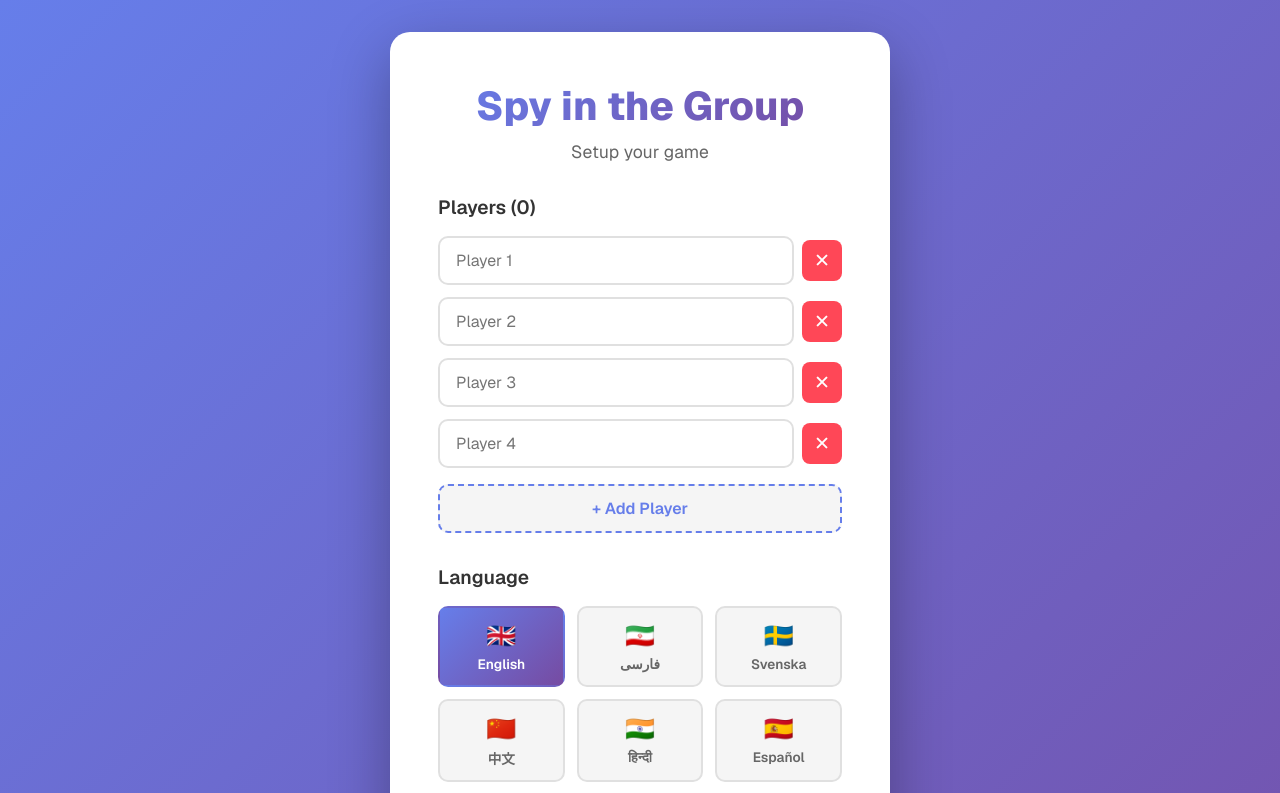
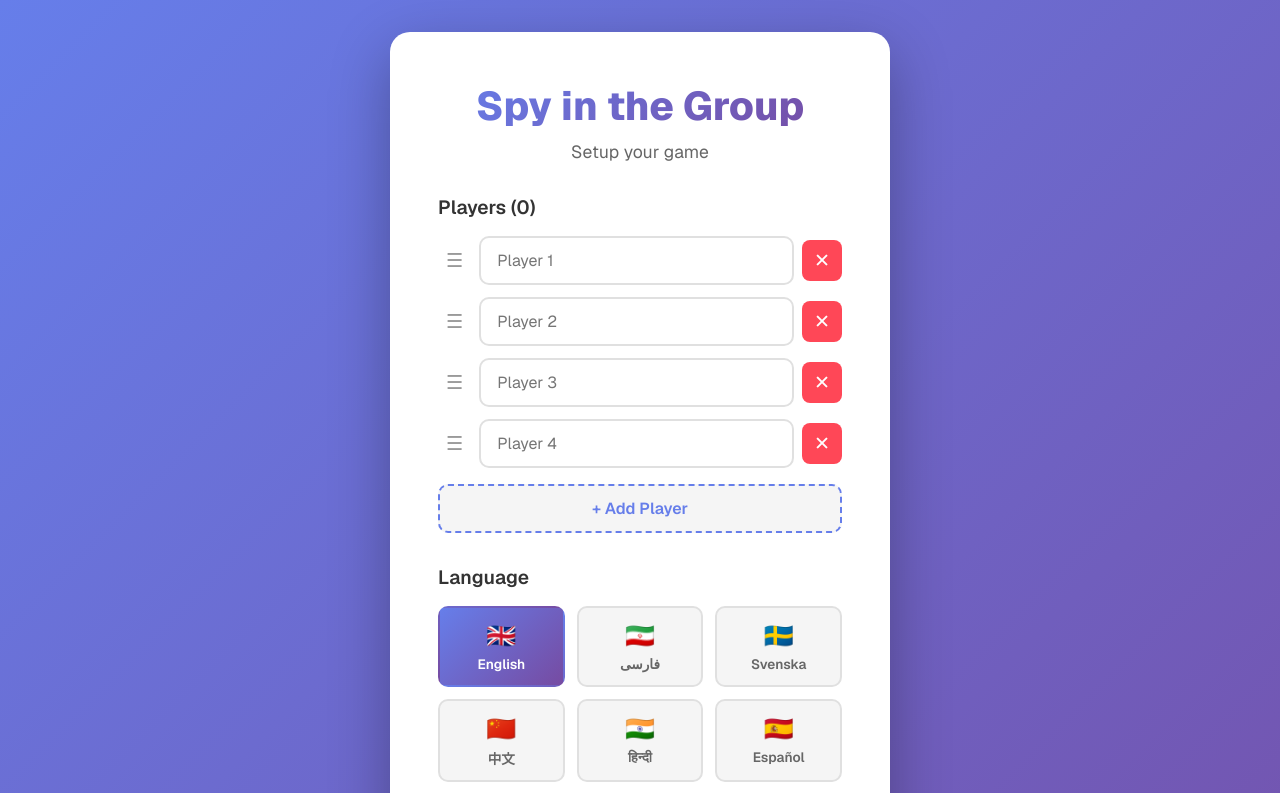
Before and after one commit to rezam7596/spy-in-the-group, a Next.js app: page / in a window 1280 px wide. Shown: the top 793 px of the page. Built offline with nearby package versions, Linux system fonts and the light colour scheme.

Commit message:
feat: support player reordering

```diff
--- a/app/components/SetupScreen.module.css
+++ b/app/components/SetupScreen.module.css
@@ -56,6 +56,40 @@
   display: flex;
   gap: 0.5rem;
   align-items: center;
+  cursor: move;
+  transition: all 0.2s;
+  padding: 0.25rem;
+  margin: -0.25rem;
+  border-radius: 10px;
+}
+
+.playerInput:hover {
+  background: #f9f9f9;
+}
+
+.playerInput:active {
+  cursor: grabbing;
+}
+
+.dragHandle {
+  display: flex;
+  align-items: center;
+  justify-content: center;
+  padding: 0.5rem;
+  color: #999;
+  font-size: 1.2rem;
+  cursor: grab;
+  user-select: none;
+  transition: all 0.2s;
+}
+
+.dragHandle:hover {
+  color: #667eea;
+  transform: scale(1.1);
+}
+
+.dragHandle:active {
+  cursor: grabbing;
 }
 
 .input {
--- a/app/components/SetupScreen.tsx
+++ b/app/components/SetupScreen.tsx
@@ -40,6 +40,28 @@ export default function SetupScreen() {
     setPlayerNames(newNames);
   };
 
+  const handleDragStart = (e: React.DragEvent<HTMLDivElement>, index: number) => {
+    e.dataTransfer.effectAllowed = 'move';
+    e.dataTransfer.setData('text/plain', index.toString());
+  };
+
+  const handleDragOver = (e: React.DragEvent<HTMLDivElement>) => {
+    e.preventDefault();
+    e.dataTransfer.dropEffect = 'move';
+  };
+
+  const handleDrop = (e: React.DragEvent<HTMLDivElement>, dropIndex: number) => {
+    e.preventDefault();
+    const dragIndex = parseInt(e.dataTransfer.getData('text/plain'));
+
+    if (dragIndex === dropIndex) return;
+
+    const newNames = [...playerNames];
+    const [draggedItem] = newNames.splice(dragIndex, 1);
+    newNames.splice(dropIndex, 0, draggedItem);
+    setPlayerNames(newNames);
+  };
+
   const handleStartGame = () => {
     const validNames = playerNames.filter((name) => name.trim() !== '');
     if (validNames.length >= 3) {
@@ -64,7 +86,17 @@ export default function SetupScreen() {
           <h2 className={styles.sectionTitle}>Players ({validNames.length})</h2>
           <div className={styles.playersList}>
             {playerNames.map((name, index) => (
-              <div key={index} className={styles.playerInput}>
+              <div
+                key={index}
+                className={styles.playerInput}
+                draggable
+                onDragStart={(e) => handleDragStart(e, index)}
+                onDragOver={handleDragOver}
+                onDrop={(e) => handleDrop(e, index)}
+              >
+                <div className={styles.dragHandle} title="Drag to reorder">
+                  ☰
+                </div>
                 <input
                   type="text"
                   value={name}
@@ -76,6 +108,7 @@ export default function SetupScreen() {
                   <button
                     onClick={() => handleRemovePlayer(index)}
                     className={styles.removeButton}
+                    title="Remove player"
                   >
                     ✕
                   </button>
```
